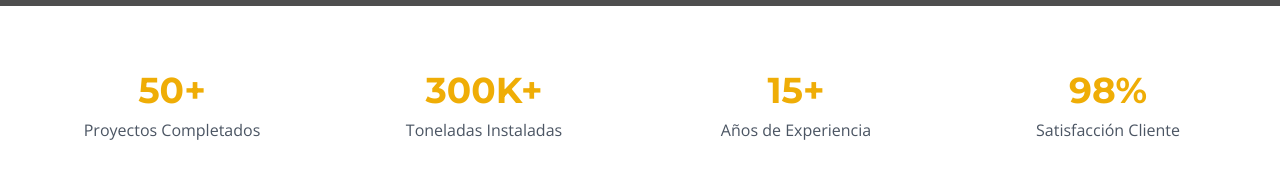
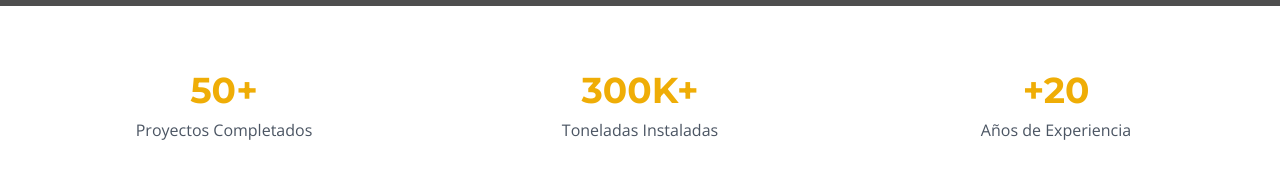
Before and after one commit to eliassousar/almatecsrl-sitio-web, a React (Vite) app: page /proyectos in a window 1280 px wide. Shown: the part 508-702 px from the top of the page. Built offline with nearby package versions, Linux system fonts and the light colour scheme; grey boxes are pictures that could not be loaded.

Commit message:
Remove and update project statistics
Removed the "98% Satisfacción Cliente" section and updated "15+ Años de Experiencia" to "+20 Años de Experiencia" in the "Proyectos Realizados" section.

```diff
--- a/src/pages/Proyectos.tsx
+++ b/src/pages/Proyectos.tsx
@@ -1,4 +1,3 @@
-
 import { useState } from 'react';
 import { Card, CardContent, CardDescription, CardHeader, CardTitle } from '@/components/ui/card';
 import { Button } from '@/components/ui/button';
@@ -159,7 +158,7 @@ const Proyectos = () => {
       {/* Estadísticas Rápidas */}
       <section className="py-16 bg-almatec-white">
         <div className="container mx-auto px-4 sm:px-6 lg:px-8">
-          <div className="grid grid-cols-2 md:grid-cols-4 gap-8 text-center">
+          <div className="grid grid-cols-1 md:grid-cols-3 gap-8 text-center">
             <div>
               <div className="text-3xl md:text-4xl font-montserrat font-bold text-almatec-yellow mb-2">50+</div>
               <div className="font-open-sans text-gray-600">Proyectos Completados</div>
@@ -169,12 +168,8 @@ const Proyectos = () => {
               <div className="font-open-sans text-gray-600">Toneladas Instaladas</div>
             </div>
             <div>
-              <div className="text-3xl md:text-4xl font-montserrat font-bold text-almatec-yellow mb-2">15+</div>
+              <div className="text-3xl md:text-4xl font-montserrat font-bold text-almatec-yellow mb-2">+20</div>
               <div className="font-open-sans text-gray-600">Años de Experiencia</div>
-            </div>
-            <div>
-              <div className="text-3xl md:text-4xl font-montserrat font-bold text-almatec-yellow mb-2">98%</div>
-              <div className="font-open-sans text-gray-600">Satisfacción Cliente</div>
             </div>
           </div>
         </div>
```
